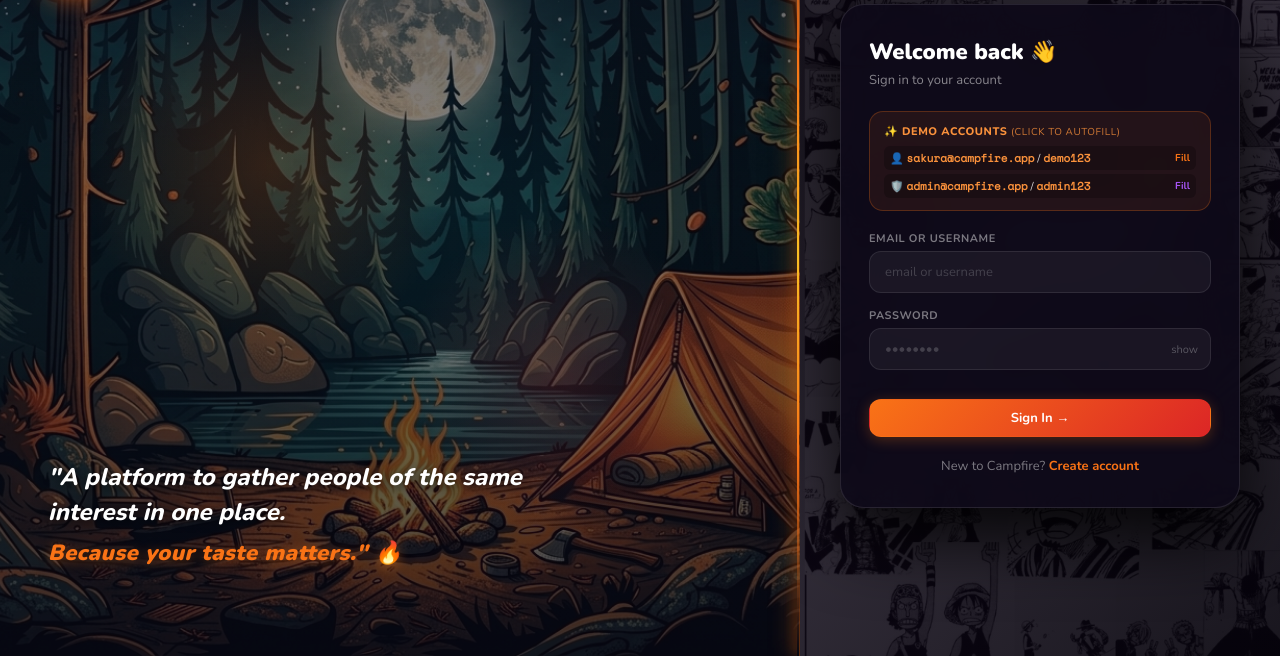
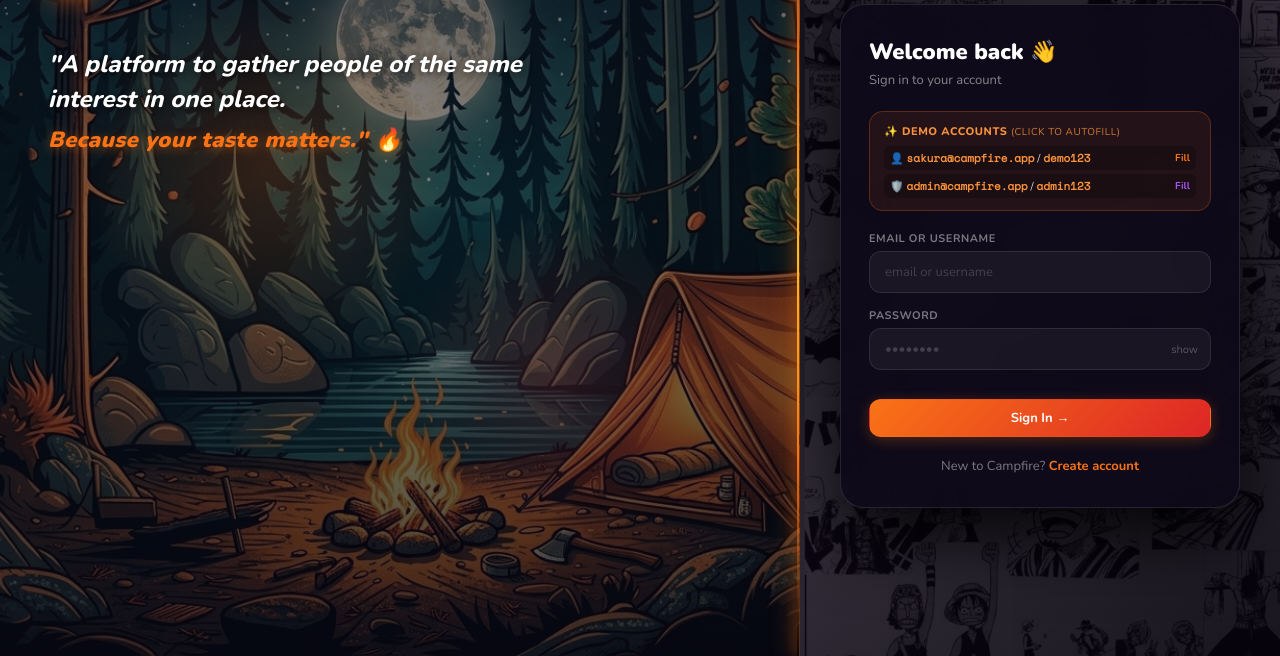
Before and after one commit to imRocky07/Campfire, a website: page public/index.html in a window 1280 px wide. Shown: the part 144-800 px from the top of the page. Drawn offline with nearby package versions, Linux system fonts and the light colour scheme.

Commit message:
Keep tagline in its exact original upper-middle position on login panel

```diff
--- a/public/css/style.css
+++ b/public/css/style.css
@@ -508,7 +508,7 @@
     flex: 1;
     background: linear-gradient(180deg, rgba(12, 8, 22, 0.65) 0%, rgba(10, 6, 18, 0.48) 45%, rgba(8, 4, 15, 0.75) 100%),
                 url('/img/campfire_bg.jpg') center/cover no-repeat;
-    display: none; flex-direction: column; justify-content: space-between;
+    display: none; flex-direction: column; justify-content: flex-start;
     padding: 48px; position: relative; overflow: hidden;
     border-right: 1px solid rgba(249, 115, 22, 0.35);
     box-shadow: 12px 0 40px rgba(249, 115, 22, 0.35), 4px 0 15px rgba(245, 158, 11, 0.5);
@@ -547,7 +547,7 @@
 .lft-name span { color: var(--orange); }
 
 .lft-tagline {
-    margin: 40px 0; max-width: 520px; z-index: 1;
+    margin-top: 50px; max-width: 520px; z-index: 1;
 }
 .ltag-main {
     font-size: 24px; font-weight: 800; color: #ffffff;
```
